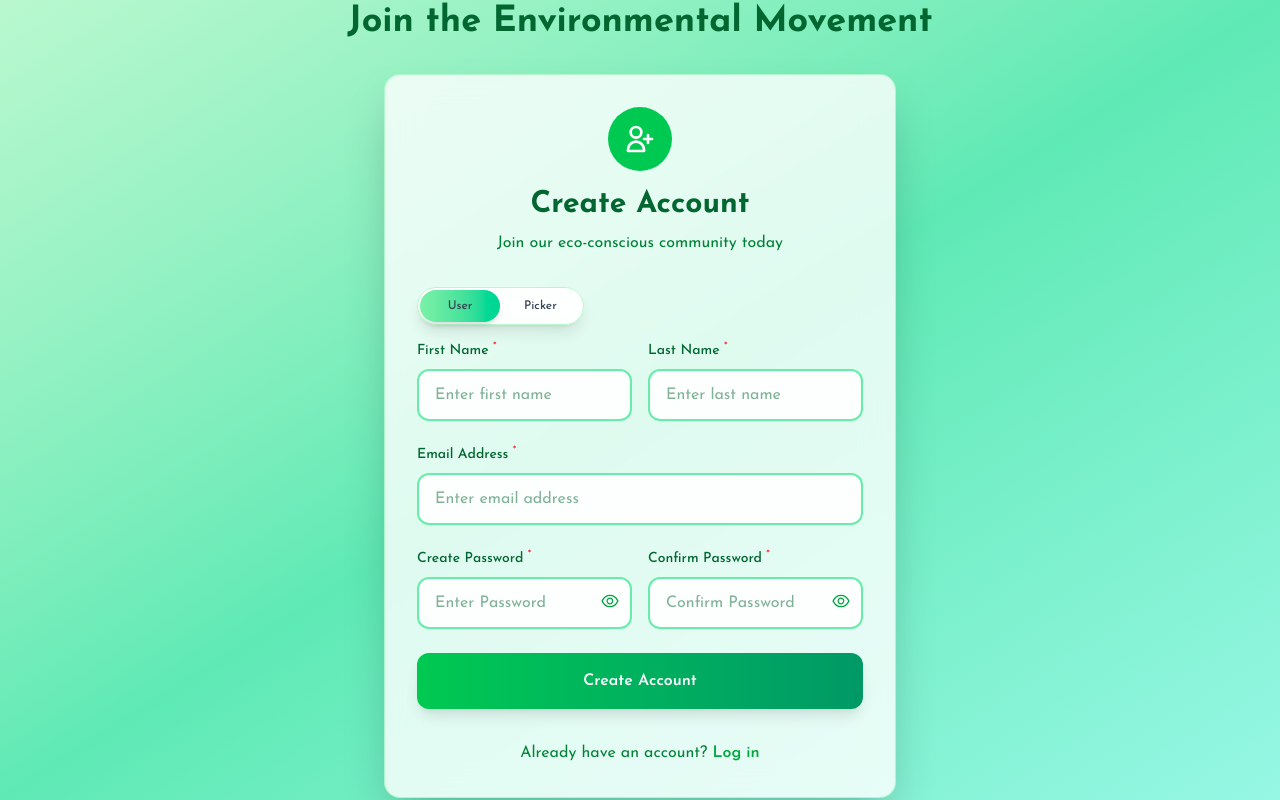
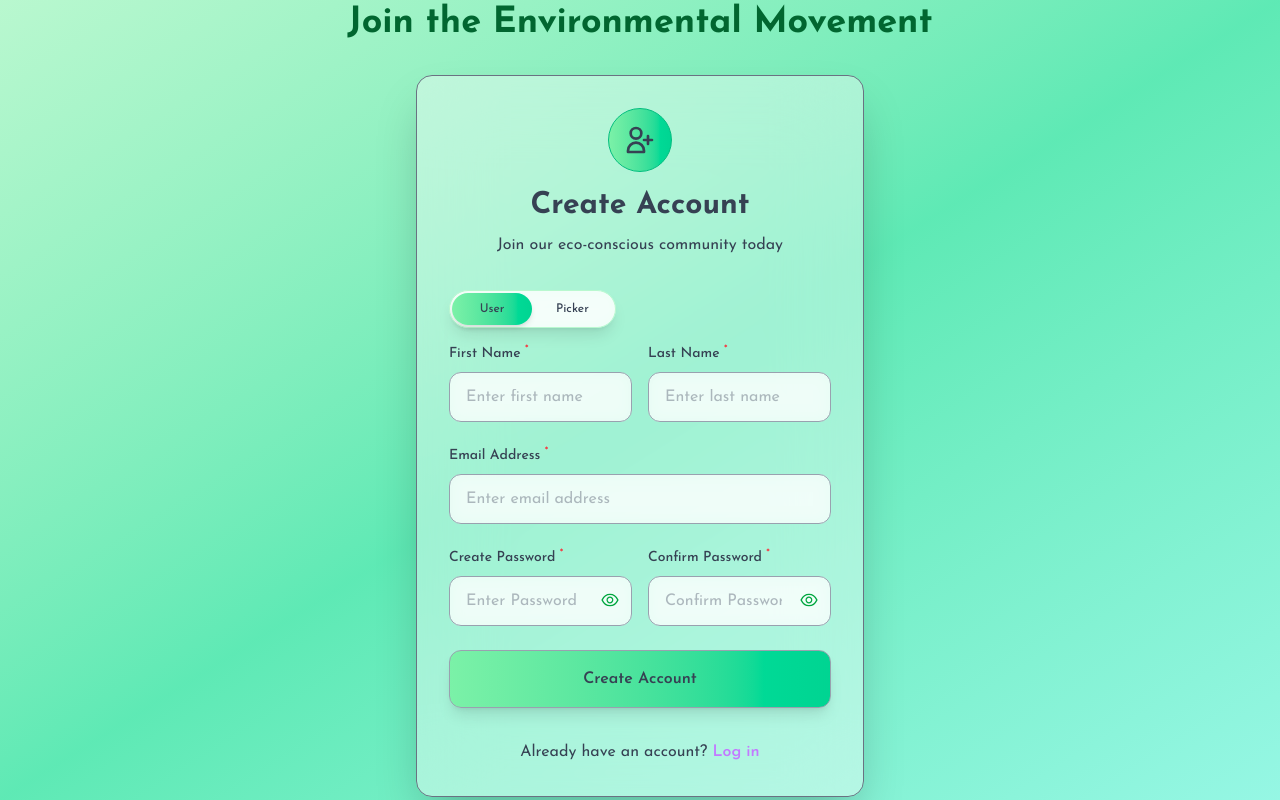
Before and after one commit to subratamondalnsec/Enviromat, a React (Vite) app in the folder frontend/: page /signup in a window 1280 px wide. Built offline with nearby package versions, Linux system fonts and the light colour scheme.

Commit message:
refactor(auth): update signup form styling and remove login header
- Replace green color scheme with gray for better consistency
- Add motion animations to submit button
- Remove welcome header from login page as it was redundant

```diff
--- a/frontend/src/Pages/Login.jsx
+++ b/frontend/src/Pages/Login.jsx
@@ -9,13 +9,6 @@ const Login = () => {
         <img src="https://images.unsplash.com/photo-1664448003365-e1b05ffd509d?w=900&auto=format&fit=crop&q=60&ixlib=rb-4.1.0&ixid=M3wxMjA3fDB8MHxwcm9maWxlLXBhZ2V8MTUxfHx8ZW58MHx8fHx8" alt="Login Background" className="w-full h-full object-cover" />
       </div>
       <div className="w-full max-w-4xl">
-        {/* Header Section */}
-        <div className="text-center mb-12">
-          <h1 className="text-4xl md:text-5xl font-bold text-green-600 mb-4">
-            Welcome to Enviromat
-          </h1>
-        </div>
-
         {/* Login Form */}
         <div className="flex justify-center">
           <LoginForm />
--- a/frontend/src/components/core/Auth/SignupForm.jsx
+++ b/frontend/src/components/core/Auth/SignupForm.jsx
@@ -1,9 +1,11 @@
+// components/core/Auth/SignupForm.jsx
 import { useState } from "react"
 import { toast } from "react-hot-toast"
 import { AiOutlineEye, AiOutlineEyeInvisible } from "react-icons/ai"
 import { useDispatch } from "react-redux"
 import { useNavigate } from "react-router-dom"
 import { Link } from "react-router-dom"
+import { motion } from "motion/react"
 import { ACCOUNT_TYPE } from "../../../utils/constants"
 import Tab from "./Tab";
 import { sendOtp } from "../../../services/operations/authAPI"
@@ -13,7 +15,6 @@ export default function SignupForm() {
 
   const navigate = useNavigate();
   const dispatch = useDispatch();
-  // user or picker
   const [accountType, setAccountType] = useState(ACCOUNT_TYPE.USER)
   const [formData, setFormData] = useState({
     firstName: "",
@@ -28,7 +29,6 @@ export default function SignupForm() {
 
   const { firstName, lastName, email, password, confirmPassword } = formData
 
-
   const handleOnChange = (e) => {
     setFormData((prevData) => ({
       ...prevData,
@@ -36,7 +36,6 @@ export default function SignupForm() {
     }))
   }
 
-   // Handle Form Submission
   const handleOnSubmit = (e) => {
     e.preventDefault()
 
@@ -49,10 +48,8 @@ export default function SignupForm() {
       accountType,
     }
     dispatch(setSignupData(signupData))
-    // Send OTP to user for verification
     dispatch(sendOtp(formData.email, navigate, accountType))
 
-    // Reset
     setFormData({
       firstName: "",
       lastName: "",
@@ -62,7 +59,6 @@ export default function SignupForm() {
     })
     setAccountType(ACCOUNT_TYPE.USER)
   }
-
 
   const tabData = [
     {
@@ -78,22 +74,28 @@ export default function SignupForm() {
   ]
 
   return (
-      <div className="w-full max-w-lg bg-white/80 backdrop-blur-lg rounded-2xl shadow-2xl border border-green-300/50 p-8">
+    <div className="w-full max-w-md bg-white/40 backdrop-blur-2xl rounded-2xl shadow-2xl border border-gray-500 p-8">
       <div className="text-center mb-8">
-          <div className="w-16 h-16 bg-green-500 rounded-full flex items-center justify-center mx-auto mb-4">
-            <svg className="w-8 h-8 text-white" fill="none" stroke="currentColor" viewBox="0 0 24 24">
+        <div className="w-16 h-16 bg-gradient-to-r from-green-300 to-emerald-400 border border-emerald-500 rounded-full flex items-center justify-center mx-auto mb-4">
+          <svg className="w-8 h-8 text-gray-700" fill="none" stroke="currentColor" viewBox="0 0 24 24">
             <path strokeLinecap="round" strokeLinejoin="round" strokeWidth={2} d="M18 9v3m0 0v3m0-3h3m-3 0h-3m-2-5a4 4 0 11-8 0 4 4 0 018 0zM3 20a6 6 0 0112 0v1H3v-1z" />
           </svg>
         </div>
-          <h2 className="text-green-800 font-bold text-3xl mb-2">Create Account</h2>
-          <p className="text-green-700 text-base">Join our eco-conscious community today</p>
+        <h2 className="text-gray-700 font-bold text-3xl mb-2">
+          Create Account
+        </h2>
+        <p className="text-gray-700 text-base leading-relaxed">
+          Join our eco-conscious community today
+        </p>
       </div>
+
       {/* Tab */}
       <Tab tabData={tabData} field={accountType} setField={setAccountType} />
+
       <form onSubmit={handleOnSubmit} className="space-y-6">
         <div className="grid grid-cols-1 sm:grid-cols-2 gap-4">
           <label className="block">
-              <p className="mb-2 text-green-800 text-sm font-medium">
+            <p className="mb-2 text-gray-700 text-sm font-medium">
               First Name <sup className="text-red-500">*</sup>
             </p>
             <input
@@ -103,11 +105,11 @@ export default function SignupForm() {
               value={firstName}
               onChange={handleOnChange}
               placeholder="Enter first name"
-                className="w-full px-4 py-3 border-2 border-green-400/60 bg-white/70 backdrop-blur-sm rounded-xl text-green-800 text-base focus:border-green-500 focus:outline-none focus:ring-2 focus:ring-green-500/50 transition-all duration-200 hover:border-green-500/70"
+              className="w-full px-4 py-3 border border-gray-400 bg-white/70 backdrop-blur-sm rounded-xl text-gray-500 text-base focus:border-gray-600 focus:outline-none transition-all duration-200"
             />
           </label>
           <label className="block">
-              <p className="mb-2 text-green-800 text-sm font-medium">
+            <p className="mb-2 text-gray-700 text-sm font-medium">
               Last Name <sup className="text-red-500">*</sup>
             </p>
             <input
@@ -117,13 +119,13 @@ export default function SignupForm() {
               value={lastName}
               onChange={handleOnChange}
               placeholder="Enter last name"
-                className="w-full px-4 py-3 border-2 border-green-400/60 bg-white/70 backdrop-blur-sm rounded-xl text-green-800 text-base focus:border-green-500 focus:outline-none focus:ring-2 focus:ring-green-500/50 transition-all duration-200 hover:border-green-500/70"
+              className="w-full px-4 py-3 border border-gray-400 bg-white/70 backdrop-blur-sm rounded-xl text-gray-500 text-base focus:border-gray-600 focus:outline-none transition-all duration-200"
             />
           </label>
         </div>
 
         <label className="block">
-            <p className="mb-2 text-green-800 text-sm font-medium">
+          <p className="mb-2 text-gray-700 text-sm font-medium">
             Email Address <sup className="text-red-500">*</sup>
           </p>
           <input
@@ -133,13 +135,13 @@ export default function SignupForm() {
             value={email}
             onChange={handleOnChange}
             placeholder="Enter email address"
-              className="w-full px-4 py-3 border-2 border-green-400/60 bg-white/70 backdrop-blur-sm rounded-xl text-green-800 text-base focus:border-green-500 focus:outline-none focus:ring-2 focus:ring-green-500/50 transition-all duration-200 hover:border-green-500/70"
+            className="w-full px-4 py-3 border border-gray-400 bg-white/70 backdrop-blur-sm rounded-xl text-gray-500 text-base focus:border-gray-600 focus:outline-none transition-all duration-200"
           />
         </label>
 
         <div className="grid grid-cols-1 sm:grid-cols-2 gap-4">
           <label className="relative block">
-              <p className="mb-2 text-green-800 text-sm font-medium">
+            <p className="mb-2 text-gray-700 text-sm font-medium">
               Create Password <sup className="text-red-500">*</sup>
             </p>
             <input
@@ -149,7 +151,7 @@ export default function SignupForm() {
               value={password}
               onChange={handleOnChange}
               placeholder="Enter Password"
-                className="w-full px-4 py-3 pr-12 border-2 border-green-400/60 bg-white/70 backdrop-blur-sm rounded-xl text-green-800 text-base focus:border-green-500 focus:outline-none focus:ring-2 focus:ring-green-500/50 transition-all duration-200 hover:border-green-500/70"
+              className="w-full px-4 py-3 pr-12 border border-gray-400 bg-white/70 backdrop-blur-sm rounded-xl text-gray-500 text-base focus:border-gray-600 focus:outline-none transition-all duration-200"
             />
             <span
               onClick={() => setShowPassword((prev) => !prev)}
@@ -163,7 +165,7 @@ export default function SignupForm() {
             </span>
           </label>
           <label className="relative block">
-              <p className="mb-2 text-green-800 text-sm font-medium">
+            <p className="mb-2 text-gray-700 text-sm font-medium">
               Confirm Password <sup className="text-red-500">*</sup>
             </p>
             <input
@@ -173,7 +175,7 @@ export default function SignupForm() {
               value={confirmPassword}
               onChange={handleOnChange}
               placeholder="Confirm Password"
-                className="w-full px-4 py-3 pr-12 border-2 border-green-400/60 bg-white/70 backdrop-blur-sm rounded-xl text-green-800 text-base focus:border-green-500 focus:outline-none focus:ring-2 focus:ring-green-500/50 transition-all duration-200 hover:border-green-500/70"
+              className="w-full px-4 py-3 pr-12 border border-gray-400 bg-white/70 backdrop-blur-sm rounded-xl text-gray-500 text-base focus:border-gray-600 focus:outline-none transition-all duration-200"
             />
             <span
               onClick={() => setShowConfirmPassword((prev) => !prev)}
@@ -188,17 +190,20 @@ export default function SignupForm() {
           </label>
         </div>
 
-          <button
+        <motion.button
+          whileHover={{ scale: 1.01 }}
+          whileTap={{ scale: 0.95 }}
           type="submit"
-            className="w-full bg-gradient-to-r from-green-500 to-emerald-600 hover:from-green-600 hover:to-emerald-700 text-white font-semibold py-4 px-6 rounded-xl transition-all duration-200 transform hover:scale-105 focus:outline-none focus:ring-2 focus:ring-green-400/50 shadow-lg"
+          className="w-full bg-gradient-to-r from-green-300 to-emerald-400 hover:bg-gradient-to-l hover:from-emerald-500 hover:to-green-400 text-gray-700 font-semibold border border-gray-400 py-4 px-6 rounded-xl transition-color duration-200 shadow-lg"
         >
           Create Account
-          </button>
+        </motion.button>
       </form>
+
       <div className="mt-8 text-center">
-          <p className="text-green-700 text-base">
+        <p className="text-gray-700 text-base">
           Already have an account?{" "}
-            <Link to="/login" className="text-green-600 hover:text-green-500 font-semibold transition-colors duration-200">
+          <Link to="/login" className="text-purple-400 hover:text-purple-600 font-semibold hover:text-bold transition-colors duration-200">
             Log in
           </Link>
         </p>
```
Lines whose indentation alone changed are shown as unchanged.
